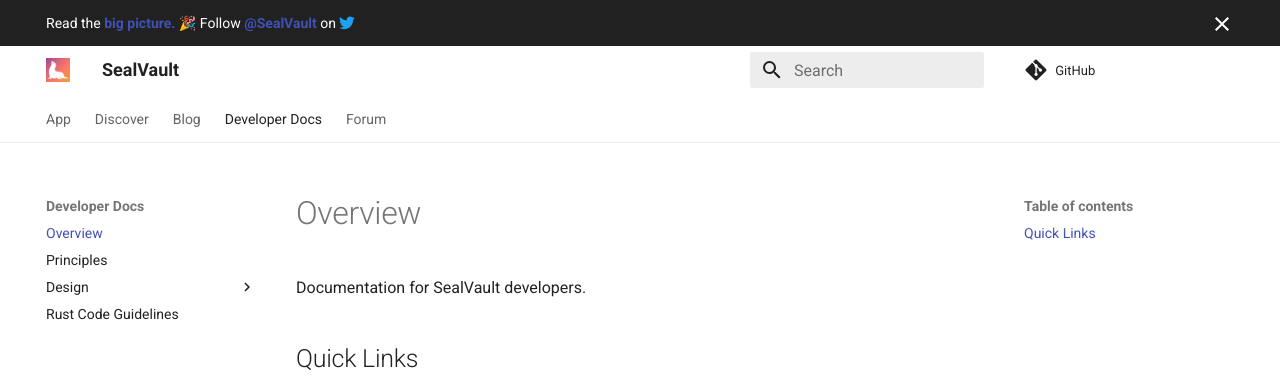
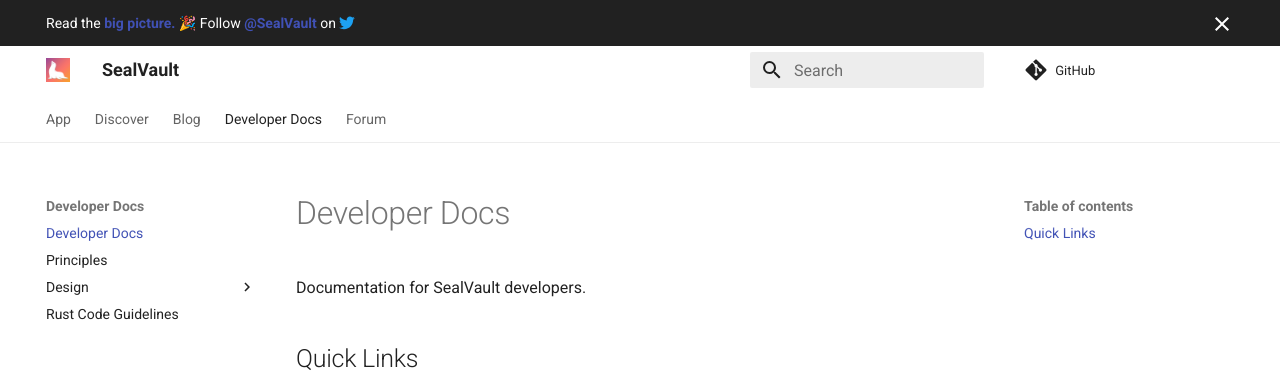
Before and after one commit to sealvault/sealvault, an MkDocs documentation site: the page built from website/src/dev-docs/index.md, in a window 1280 px wide. Shown: the top 390 px of the page. Built offline with MkDocs 1.6.1 and Material for MkDocs 9.7.7, drawn with Linux system fonts in a browser that asks for light colours; comment, search, counter and statistics services are not loaded.

Commit message:
Fix typo on website

```diff
--- a/website/src/dev-docs/index.md
+++ b/website/src/dev-docs/index.md
@@ -1,4 +1,4 @@
-# Overview
+# Developer Docs
 
 Documentation for SealVault developers.
 
```
